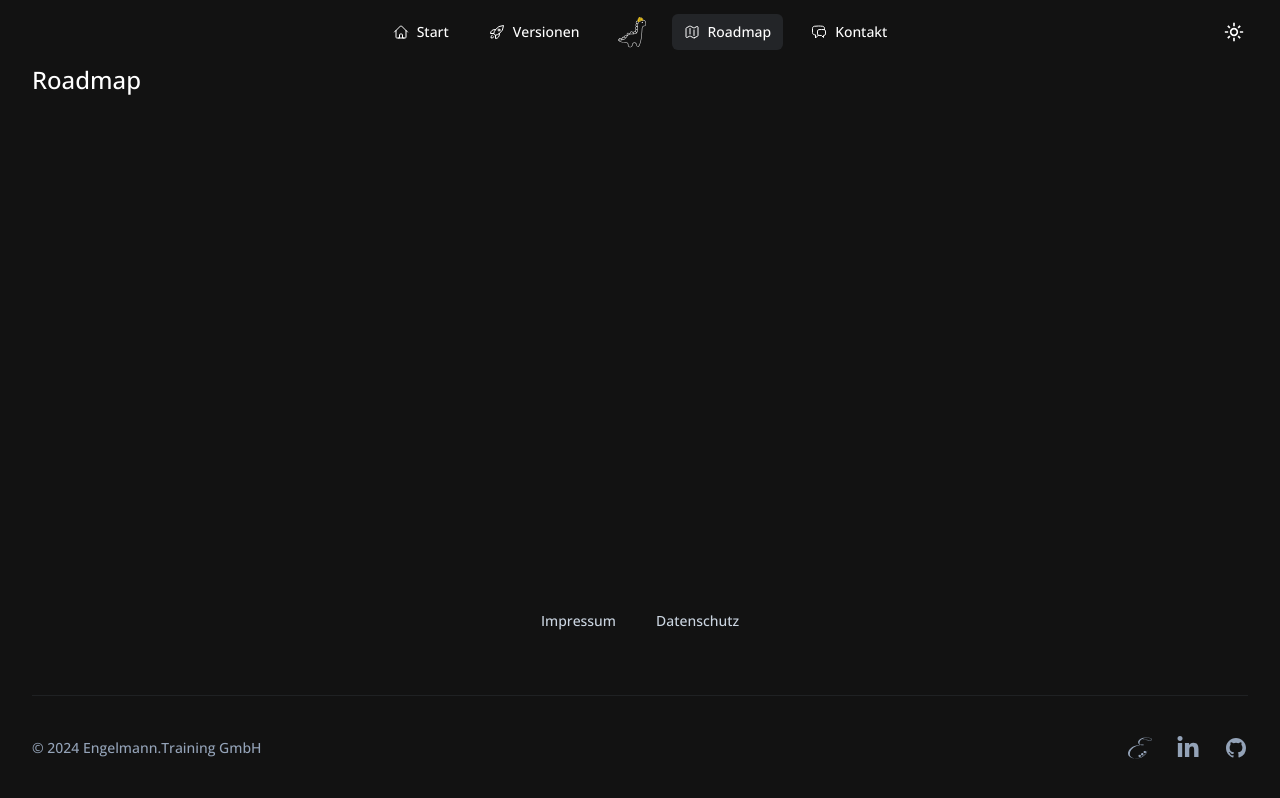
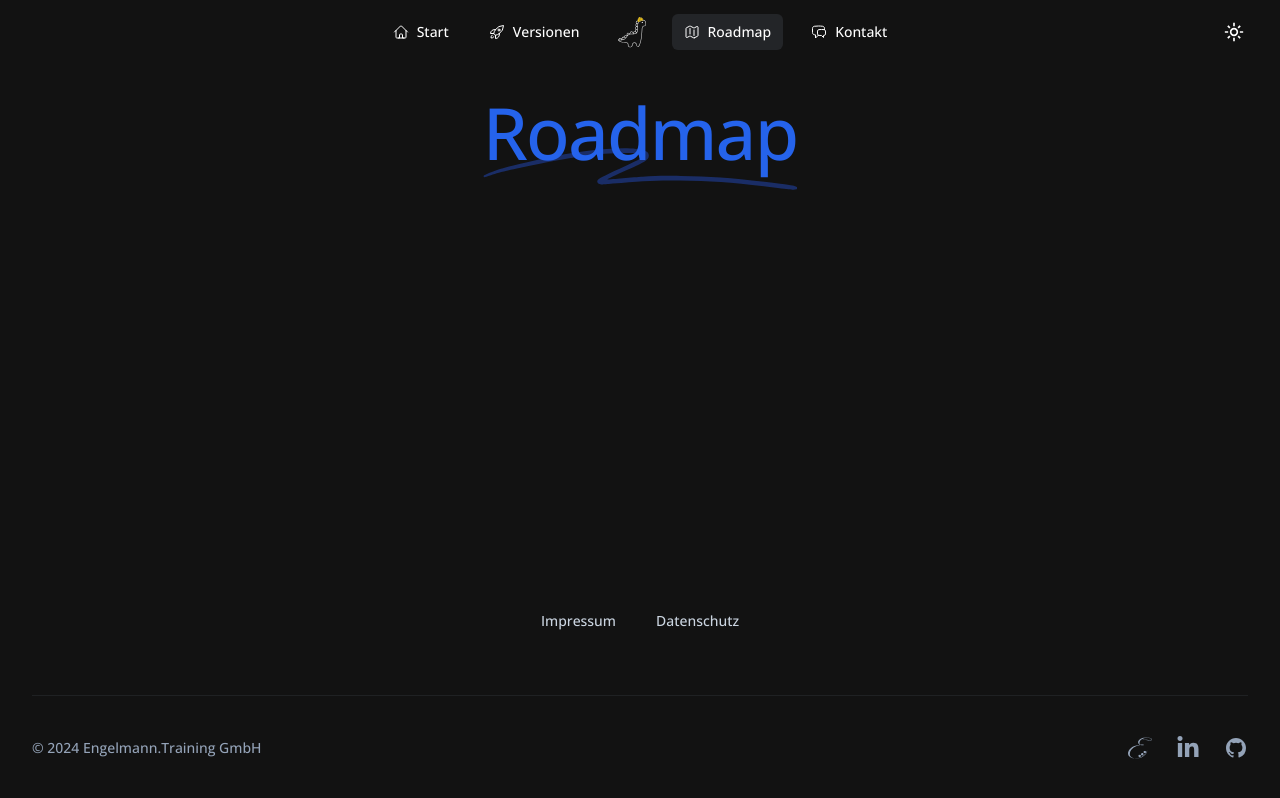
Before and after one commit to Engelmann-Training-GmbH/GBU-KMU-Frontend, a Next.js app: page /roadmap in a window 1280 px wide. Built offline with nearby package versions, Linux system fonts and the light colour scheme; what next-client-cookies would draw is missing.

Commit message:
~ fancy headings

```diff
--- a/src/app/contact/page.tsx
+++ b/src/app/contact/page.tsx
@@ -1,12 +1,21 @@
 export default function Home() {
 
     return (
-        <div className="h-full mx-auto max-w-screen-2xl px-2 lg:px-6 xl:px-8">
-            <div className="md:flex md:items-center md:justify-between">
-                <h1 className="text-2xl text-grau-800 dark:text-grau-100">
-                    Kontakt
-                </h1>
-            </div>
+        <div className="pb-16 pt-5 text-center lg:pt-8 mx-auto max-w-7xl px-4 sm:px-6 lg:px-8">
+            <h1 className="mx-auto max-w-4xl font-display text-5xl font-medium tracking-tight text-slate-900 dark:text-slate-50 sm:text-7xl">
+                <span className="relative whitespace-nowrap text-blue-600">
+                    <svg
+                        aria-hidden="true"
+                        viewBox="0 0 418 42"
+                        className="absolute left-0 top-2/3 h-[0.58em] w-full fill-blue-300/70 dark:fill-blue-900/70"
+                        preserveAspectRatio="none"
+                    >
+                        <path
+                            d="M203.371.916c-26.013-2.078-76.686 1.963-124.73 9.946L67.3 12.749C35.421 18.062 18.2 21.766 6.004 25.934 1.244 27.561.828 27.778.874 28.61c.07 1.214.828 1.121 9.595-1.176 9.072-2.377 17.15-3.92 39.246-7.496C123.565 7.986 157.869 4.492 195.942 5.046c7.461.108 19.25 1.696 19.17 2.582-.107 1.183-7.874 4.31-25.75 10.366-21.992 7.45-35.43 12.534-36.701 13.884-2.173 2.308-.202 4.407 4.442 4.734 2.654.187 3.263.157 15.593-.78 35.401-2.686 57.944-3.488 88.365-3.143 46.327.526 75.721 2.23 130.788 7.584 19.787 1.924 20.814 1.98 24.557 1.332l.066-.011c1.201-.203 1.53-1.825.399-2.335-2.911-1.31-4.893-1.604-22.048-3.261-57.509-5.556-87.871-7.36-132.059-7.842-23.239-.254-33.617-.116-50.627.674-11.629.54-42.371 2.494-46.696 2.967-2.359.259 8.133-3.625 26.504-9.81 23.239-7.825 27.934-10.149 28.304-14.005.417-4.348-3.529-6-16.878-7.066Z"/>
+                    </svg>
+                    <span className="relative">Kontakt</span>
+                </span>
+            </h1>
         </div>
     );
 }
--- a/src/app/roadmap/page.tsx
+++ b/src/app/roadmap/page.tsx
@@ -1,12 +1,21 @@
 export default function Home() {
 
     return (
-        <div className="h-full mx-auto max-w-screen-2xl px-2 lg:px-6 xl:px-8">
-            <div className="md:flex md:items-center md:justify-between">
-                <h1 className="text-2xl text-grau-800 dark:text-grau-100">
-                    Roadmap
-                </h1>
-            </div>
+        <div className="pb-16 pt-5 text-center lg:pt-8 mx-auto max-w-7xl px-4 sm:px-6 lg:px-8">
+            <h1 className="mx-auto max-w-4xl font-display text-5xl font-medium tracking-tight text-slate-900 dark:text-slate-50 sm:text-7xl">
+                <span className="relative whitespace-nowrap text-blue-600">
+                    <svg
+                        aria-hidden="true"
+                        viewBox="0 0 418 42"
+                        className="absolute left-0 top-2/3 h-[0.58em] w-full fill-blue-300/70 dark:fill-blue-900/70"
+                        preserveAspectRatio="none"
+                    >
+                        <path
+                            d="M203.371.916c-26.013-2.078-76.686 1.963-124.73 9.946L67.3 12.749C35.421 18.062 18.2 21.766 6.004 25.934 1.244 27.561.828 27.778.874 28.61c.07 1.214.828 1.121 9.595-1.176 9.072-2.377 17.15-3.92 39.246-7.496C123.565 7.986 157.869 4.492 195.942 5.046c7.461.108 19.25 1.696 19.17 2.582-.107 1.183-7.874 4.31-25.75 10.366-21.992 7.45-35.43 12.534-36.701 13.884-2.173 2.308-.202 4.407 4.442 4.734 2.654.187 3.263.157 15.593-.78 35.401-2.686 57.944-3.488 88.365-3.143 46.327.526 75.721 2.23 130.788 7.584 19.787 1.924 20.814 1.98 24.557 1.332l.066-.011c1.201-.203 1.53-1.825.399-2.335-2.911-1.31-4.893-1.604-22.048-3.261-57.509-5.556-87.871-7.36-132.059-7.842-23.239-.254-33.617-.116-50.627.674-11.629.54-42.371 2.494-46.696 2.967-2.359.259 8.133-3.625 26.504-9.81 23.239-7.825 27.934-10.149 28.304-14.005.417-4.348-3.529-6-16.878-7.066Z"/>
+                    </svg>
+                    <span className="relative">Roadmap</span>
+                </span>
+            </h1>
         </div>
     );
 }
```
